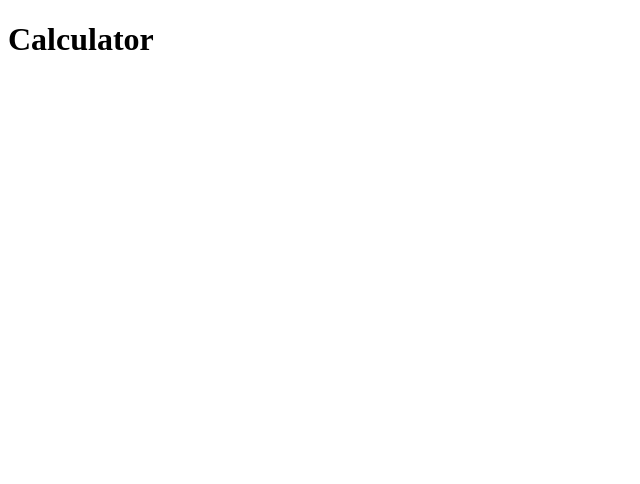
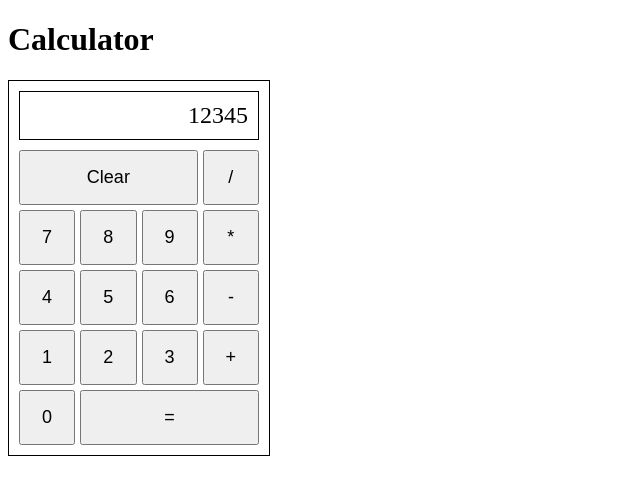
Before and after one commit to jjom01/calculator, a plain HTML site: page index.html in a window 1280 px wide. Shown: the whole page, without its empty margins (0-640 px from the left). Drawn offline with Linux system fonts and the light colour scheme.

Commit message:
Add calculator layout and operation variables

```diff
--- a/index.html
+++ b/index.html
@@ -7,6 +7,27 @@
 </head>
 <body>
   <h1>Calculator</h1>
+  <div id="calculator">
+    <div id="display">12345</div>
+    <div id="buttons">
+      <button id="clear">Clear</button>
+      <button class="operator">/</button>
+      <button class="digit">7</button>
+      <button class="digit">8</button>
+      <button class="digit">9</button>
+      <button class="operator">*</button>
+      <button class="digit">4</button>
+      <button class="digit">5</button>
+      <button class="digit">6</button>
+      <button class="operator">-</button>
+      <button class="digit">1</button>
+      <button class="digit">2</button>
+      <button class="digit">3</button>
+      <button class="operator">+</button>
+      <button class="digit">0</button>
+      <button id="equals">=</button>
+    </div>
+  </div>
   <script src="script.js"></script>
 </body>
 </html>
--- a/script.js
+++ b/script.js
@@ -26,3 +26,7 @@ function operate(operator, a, b) {
       return divide(a, b);
   }
 }
+
+let firstNumber;
+let operator;
+let secondNumber;
--- a/style.css
+++ b/style.css
@@ -2,3 +2,36 @@ body {
   background-color: white;
   color: black;
 }
+
+#calculator {
+  width: 240px;
+  border: 1px solid black;
+  padding: 10px;
+}
+
+#display {
+  border: 1px solid black;
+  padding: 10px;
+  margin-bottom: 10px;
+  text-align: right;
+  font-size: 24px;
+}
+
+#buttons {
+  display: grid;
+  grid-template-columns: repeat(4, 1fr);
+  gap: 5px;
+}
+
+#buttons button {
+  padding: 15px 0;
+  font-size: 18px;
+}
+
+#clear {
+  grid-column: span 3;
+}
+
+#equals {
+  grid-column: span 3;
+}
```
